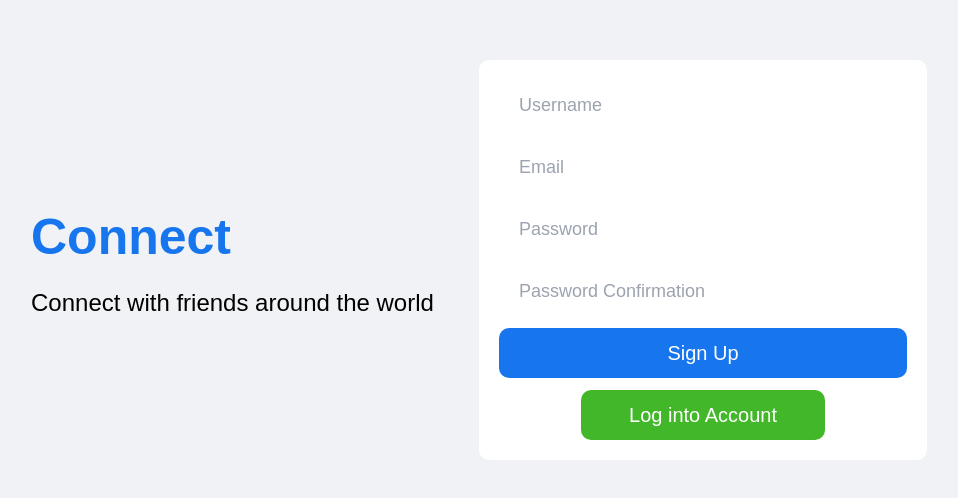
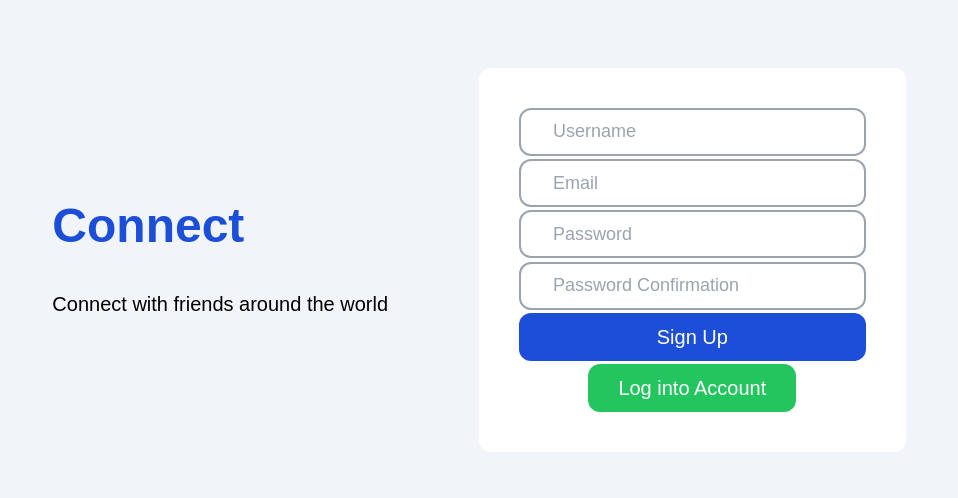
Before and after one commit to EduardoJRP/Social_Media, a React (Create React App) app in the folder client/: page /register in a window 1280 px wide. Shown: the part 140-638 px from the top of the page, without its empty margins (161-1119 px from the left). Built offline with nearby package versions, Linux system fonts and the light colour scheme; a web font is replaced by a local one.

Commit message:
fix: Changing to tailwind

```diff
--- a/client/postcss.config.js
+++ b/client/postcss.config.js
@@ -1,6 +1,5 @@
 module.exports = {
-  plugins: {
-    tailwindcss: {},
-    autoprefixer: {},
-  },
+  plugins: [
+    require('autoprefixer'),
+  ],
 }
--- a/client/src/App.js
+++ b/client/src/App.js
@@ -1,7 +1,7 @@
 import Home from "./pages/Home";
-import Login from "./pages/login/Login";
-import Profile from "./pages/profile/Profile";
-import Register from "./pages/register/Register";
+import Login from "./pages/Login";
+import Profile from "./pages/Profile";
+import Register from "./pages/Register";
 import {
   BrowserRouter as Router,
   Routes,
--- a/client/src/components/sidebar/SideBar.js
+++ b/client/src/components/sidebar/SideBar.js
@@ -5,7 +5,7 @@ import CloseFriend from "../closeFriend/CloseFriend";
 
 export default function SideBar() {
   return (
-    <div className="sideBar">
+    <div className="sticky top-52 flex basis-3/12 overflow-y-scroll">
         <div className="sideBarWrapper">
             <ul className="sideBarList">
                 <li className="sideBarListItem">
--- a/client/src/pages/login/Login.js
+++ b/client/src/pages/Login.js
@@ -1,18 +1,17 @@
-import React from 'react';
-import "./login.css"
+import React from 'react'
 
 export default function Login() {
   return (
-    <div className='login'>
-        <div className='loginWrapper'>
-            <div className='loginLeft'>
-                <h3 className='loginLogo'>Connect</h3>
-                <span className='loginDescription'>
+    <div className='flex h-screen w-screen items-center justify-center bg-slate-100'>
+        <div className='flex h-4/6 w-4/6'>
+            <div className='flex flex-1 flex-col justify-center'>
+                <h3 className='mb-10 text-5xl font-extrabold text-blue-700'>Connect</h3>
+                <span className='text-xl'>
                     Connect with friends around the world
                 </span>
             </div>
-            <div className='loginRight'>
-                <div className='loginBox'>
+            <div className='flex flex-1 flex-col justify-center'>
+                <div className='flex h-96 flex-col justify-between rounded-xl bg-white p-10'>
                     <input placeholder='Email' className='h-12 rounded-xl border-2 border-solid border-gray-400 pl-5 text-lg focus:outline-none'/>
                     <input placeholder='Password' className='h-12 rounded-xl border-2 border-solid border-gray-400 pl-5 text-lg focus:outline-none'/>
                     <button className='h-12 cursor-pointer rounded-xl border-none bg-blue-700 text-xl font-medium text-white'>Log In</button>
--- /dev/null
+++ b/client/src/pages/Profile.js
@@ -0,0 +1,33 @@
+import React from 'react';
+import Topbar from '../components/topbar/Topbar';
+import SideBar from '../components/sidebar/SideBar';
+import Feed from '../components/feed/Feed';
+import RightBar from '../components/rightbar/RightBar';
+
+
+export default function Profile() {
+  return (
+    <>
+      <Topbar />
+      <div className='flex'>
+        <SideBar />
+        <div className='flex-1'>
+            <div className='items-center'>
+                <div className='relative h-96'>
+                    <img className='h-72 w-full object-cover' src='assets/post/post3.png' alt=''/>
+                    <img className='absolute inset-x-0 top-64 m-auto h-24 w-24 rounded-full border-2 border-solid border-white object-cover' src='assets/person/person6.png' alt=''/>
+                </div>
+                <div className='flex flex-col items-center justify-center'>
+                    <h4 className='text-3xl'>Someone</h4>
+                    <span className='font-light'>Hello World!</span>
+                </div>
+            </div>
+            <div className='flex'>
+                <Feed />
+                <RightBar profile/>
+            </div>
+        </div>
+      </div>
+    </>
+  )
+}
--- /dev/null
+++ b/client/src/pages/Register.js
@@ -0,0 +1,26 @@
+import React from 'react';
+
+export default function Register() {
+  return (
+    <div className='flex h-screen w-screen items-center justify-center bg-slate-100'>
+        <div className='flex h-4/6 w-4/6'>
+            <div className='flex flex-1 flex-col justify-center'>
+                <h3 className='mb-10 text-5xl font-extrabold text-blue-700'>Connect</h3>
+                <span className='text-xl'>
+                    Connect with friends around the world
+                </span>
+            </div>
+            <div className='flex flex-1 flex-col justify-center'>
+                <div className='flex h-96 flex-col justify-between rounded-xl bg-white p-10'>
+                    <input placeholder='Username' className='h-12 rounded-xl border-2 border-solid border-gray-400 pl-8 text-lg focus:outline-none'/>
+                    <input placeholder='Email' className='h-12 rounded-xl border-2 border-solid border-gray-400 pl-8 text-lg focus:outline-none'/>
+                    <input placeholder='Password' className='h-12 rounded-xl border-2 border-solid border-gray-400 pl-8 text-lg focus:outline-none'/>
+                    <input placeholder='Password Confirmation' className='h-12 rounded-xl border-2 border-solid border-gray-400 pl-8 text-lg focus:outline-none'/>
+                    <button className='h-12 cursor-pointer rounded-xl border-none bg-blue-700 text-xl font-medium text-white'>Sign Up</button>
+                    <button className='h-12 w-3/5 cursor-pointer self-center rounded-xl border-none bg-green-500 text-xl font-medium text-white'>Log into Account</button>
+                </div>
+            </div>
+        </div>
+    </div>
+  )
+}
--- a/client/src/pages/login/login.css
+++ /dev/null
@@ -1,42 +0,0 @@
-.login {
-    width: 100vw;
-    height: 100vh;
-    background-color: #f0f2f5;
-    display: flex;
-    align-items: center;
-    justify-content: center;
-}
-
-.loginWrapper {
-    width: 70%;
-    height: 70%;
-    display: flex;
-}
-
-.loginLeft,.loginRight {
-    flex: 1;
-    display: flex;
-    flex-direction: column;
-    justify-content: center;
-}
-
-.loginLogo {
-    font-size: 50px;
-    font-weight: 800;
-    color: #1775ee;
-    margin-bottom: 10px;
-}
-
-.loginDescription {
-    font-size: 24px;
-}
-
-.loginBox {
-    height: 300px;
-    padding: 20px;
-    background-color: white;
-    border-radius: 10px;
-    display: flex;
-    flex-direction: column;
-    justify-content: space-between;
-}
--- a/client/src/pages/profile/Profile.js
+++ /dev/null
@@ -1,34 +0,0 @@
-import React from 'react';
-import Topbar from '../../components/topbar/Topbar';
-import SideBar from '../../components/sidebar/SideBar';
-import Feed from '../../components/feed/Feed';
-import RightBar from '../../components/rightbar/RightBar';
-import "./profile.css";
-
-
-export default function Profile() {
-  return (
-    <>
-      <Topbar />
-      <div className='profile'>
-        <SideBar />
-        <div className='profileRight'>
-            <div className='profileRightTop'>
-                <div className='profileCover'>
-                    <img className='profileCoverImage' src='assets/post/post3.png' alt=''/>
-                    <img className='profileUserImage' src='assets/person/person6.png' alt=''/>
-                </div>
-                <div className='profileInfo'>
-                    <h4 className='profileInfoName'>Someone</h4>
-                    <span className='profileInfoDescription'>Hello World!</span>
-                </div>
-            </div>
-            <div className='profileRightBottom'>
-                <Feed />
-                <RightBar profile/>
-            </div>
-        </div>
-      </div>
-    </>
-  )
-}
--- a/client/src/pages/profile/profile.css
+++ /dev/null
@@ -1,50 +0,0 @@
-.profile {
-    display: flex;
-}
-
-.profileRight {
-    flex: 9;
-}
-
-.profileCover {
-    height: 320px;
-    position: relative;
-}
-
-.profileCoverImage {
-    width: 100%;
-    height: 250px;
-    object-fit: cover;
-}
-
-.profileUserImage {
-    width: 150px;
-    height: 150px;
-    border-radius: 50%;
-    object-fit: cover;
-    position: absolute;
-    left: 0;
-    right: 0;
-    margin: auto;
-    top: 150px;
-    border: 3px solid white;
-}
-
-.profileInfo {
-    display: flex;
-    flex-direction: column;
-    align-items: center;
-    justify-content: center;
-}
-
-.profileInforName{
-    font-size: 24px;
-}
-
-.profileInfoDescription {
-    font-weight: 300;
-}
-
-.profileRightBottom {
-    display: flex;
-}
--- a/client/src/pages/register/Register.js
+++ /dev/null
@@ -1,27 +0,0 @@
-import React from 'react';
-import "./register.css"
-
-export default function Register() {
-  return (
-    <div className='login'>
-        <div className='loginWrapper'>
-            <div className='loginLeft'>
-                <h3 className='loginLogo'>Connect</h3>
-                <span className='loginDescription'>
-                    Connect with friends around the world
-                </span>
-            </div>
-            <div className='loginRight'>
-                <div className='loginBox'>
-                    <input placeholder='Username' className='loginInput'/>
-                    <input placeholder='Email' className='loginInput'/>
-                    <input placeholder='Password' className='loginInput'/>
-                    <input placeholder='Password Confirmation' className='loginInput'/>
-                    <button className='loginButton'>Sign Up</button>
-                    <button className='loginRegisterButton'>Log into Account</button>
-                </div>
-            </div>
-        </div>
-    </div>
-  )
-}
--- a/client/src/pages/register/register.css
+++ /dev/null
@@ -1,83 +0,0 @@
-.login {
-    width: 100vw;
-    height: 100vh;
-    background-color: #f0f2f5;
-    display: flex;
-    align-items: center;
-    justify-content: center;
-}
-
-.loginWrapper {
-    width: 70%;
-    height: 70%;
-    display: flex;
-}
-
-.loginLeft,.loginRight {
-    flex: 1;
-    display: flex;
-    flex-direction: column;
-    justify-content: center;
-}
-
-.loginLogo {
-    font-size: 50px;
-    font-weight: 800;
-    color: #1775ee;
-    margin-bottom: 10px;
-}
-
-.loginDescription {
-    font-size: 24px;
-}
-
-.loginBox {
-    height: 400px;
-    padding: 20px;
-    background-color: white;
-    border-radius: 10px;
-    display: flex;
-    flex-direction: column;
-    justify-content: space-between;
-}
-
-.loginInput {
-    height: 50px;
-    border-radius: 10px;
-    border: 1px solit gray;
-    font-size: 18px;
-    padding-left: 20px;
-}
-
-.loginInput:focus {
-    outline: none;
-}
-
-.loginButton {
-    height: 50px;
-    border-radius: 10px;
-    border: none;
-    background-color: #1775ee;
-    color: white;
-    font-size: 20px;
-    font-weight: 500;
-    cursor: pointer;
-}
-
-.longForgot {
-    text-align: center;
-    color: #1775ee;
-}
-
-.loginRegisterButton {
-    width: 60%;
-    align-self: center;
-    height: 50px;
-    border-radius: 10px;
-    border: none;
-    background-color: #42b72a;
-    color: white;
-    font-size: 20px;
-    font-weight: 500;
-    cursor: pointer;
-}
```
